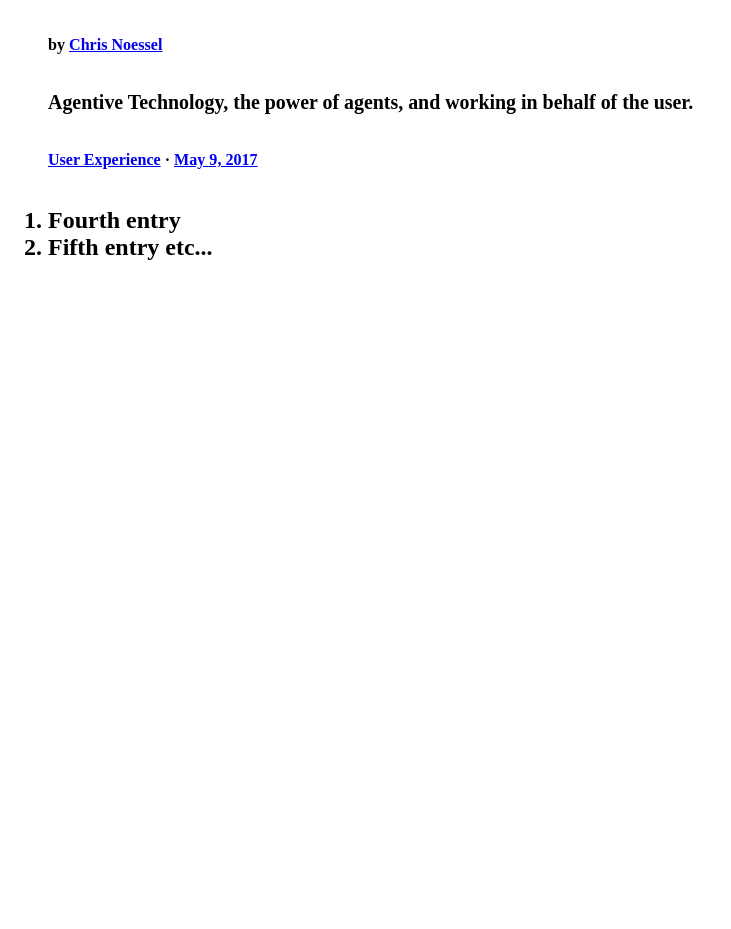
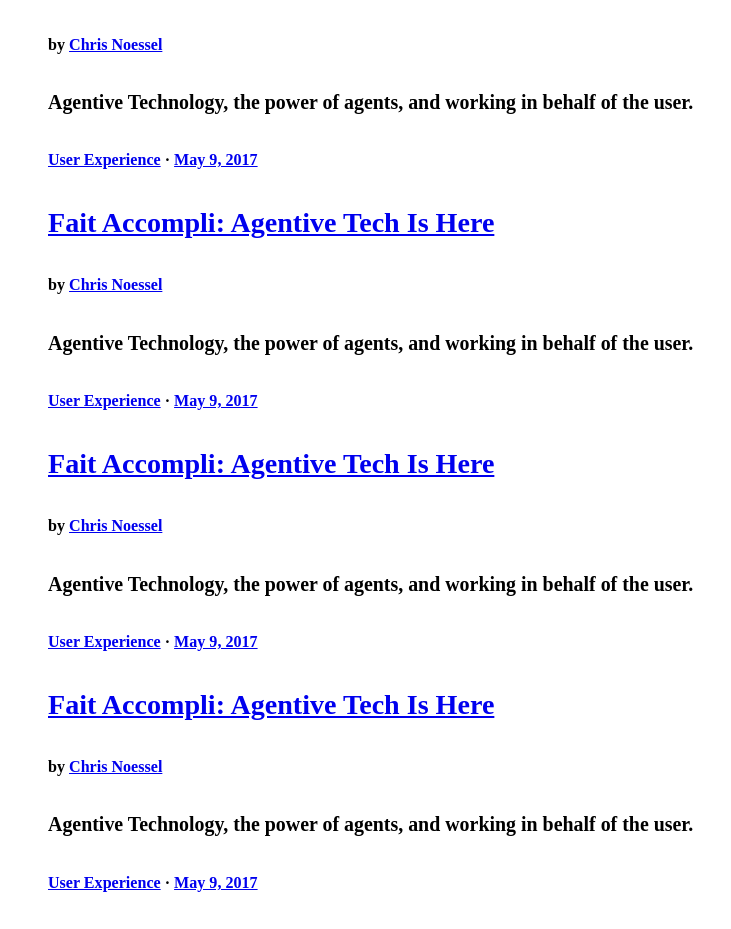
Before and after one commit to eijimine/html-layout, a plain HTML site: page index.html in a window 1280 px wide. Shown: the part 1194-2123 px from the top of the page, without its empty margins (0-731 px from the left). Before the commit the page ends 1479 px from the top, so only its background shows below. Drawn offline with Linux system fonts and the light colour scheme.

Commit message:
added all contents

```diff
--- a/index.html
+++ b/index.html
@@ -16,7 +16,7 @@
     </nav>
     <header>A LIST APART</header>
     <img src="https://alistapart.com/d/_made/d/excerptillustration_300_960_469_81.jpg">
-    <p>Illustration by <a href="https://alistapart.com/author/kcornell"Kevin Cornel</p>
+    <p>Illustration by <a href="https://alistapart.com/author/kcornell">Kevin Cornel</a></p>
     <article>
       <h4 class="date">JUN 06, 2017</h4>
       <h1 class="blog-title"><a href="https://alistapart.com/article/color-accessibility-workflowsColor">Accessibility Workflows</a></h1>
@@ -50,15 +50,27 @@
         <h5>Agentive Technology, the power of agents, and working in behalf of the user.</h5>
         <h6><a href="#">User Experience</a> · <a href="#">May 9, 2017</a></h6>
         </li>
-        <li>
-          Fourth entry
+        <l1>
+        <h3><a href="#">Fait Accompli: Agentive Tech Is Here</a></3>
+        <h6>by <a href="#">Chris Noessel</a></h6>
+        <h5>Agentive Technology, the power of agents, and working in behalf of the user.</h5>
+        <h6><a href="#">User Experience</a> · <a href="#">May 9, 2017</a></h6>
         </li>
-        <li>
-          Fifth entry etc...
+        <l1>
+        <h3><a href="#">Fait Accompli: Agentive Tech Is Here</a></3>
+        <h6>by <a href="#">Chris Noessel</a></h6>
+        <h5>Agentive Technology, the power of agents, and working in behalf of the user.</h5>
+        <h6><a href="#">User Experience</a> · <a href="#">May 9, 2017</a></h6>
         </li>
-
+        <l1>
+        <h3><a href="#">Fait Accompli: Agentive Tech Is Here</a></3>
+        <h6>by <a href="#">Chris Noessel</a></h6>
+        <h5>Agentive Technology, the power of agents, and working in behalf of the user.</h5>
+        <h6><a href="#">User Experience</a> · <a href="#">May 9, 2017</a></h6>
+        </li>
       </ol>
     </aside>
-
+<section>
+</section>
   </body>
 </html>
```
